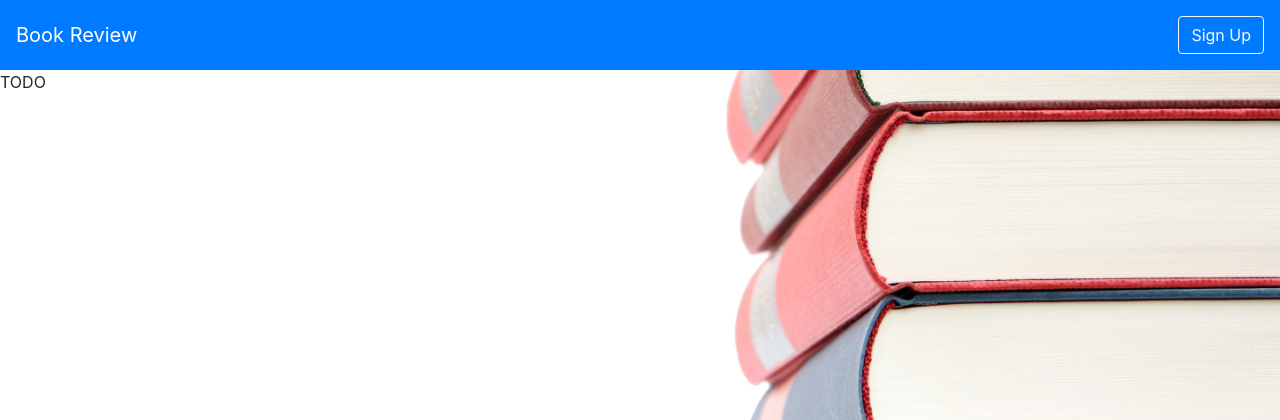
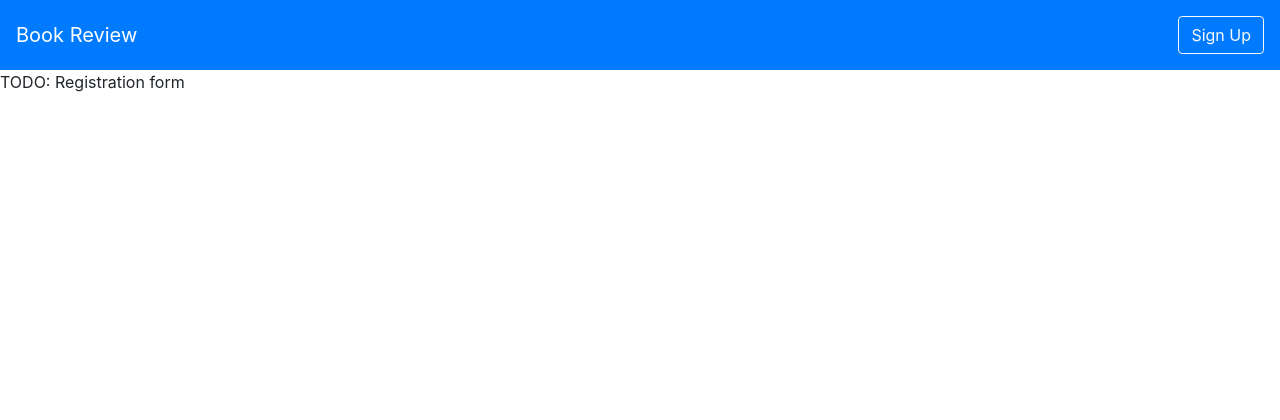
Before and after one commit to zrakhimov/book-review-website, a Flask app: template templates/register.html in a window 1280 px wide. Shown: the top 420 px of the page. Run offline with Flask 2, Linux system fonts and the light colour scheme; the template is opened without the code that fills it, so the values that code supplies are empty; some libraries are stand-ins or nearby versions.

Commit message:
/register route | url_for() and static file links

```diff
--- a/application.py
+++ b/application.py
@@ -23,4 +23,13 @@ db = scoped_session(sessionmaker(bind=engine))
 
 @app.route("/")
 def index():
+    # if Logged in, redirect to /search
+    #else index.html
     return render_template("index.html")
+
+@app.route("/register", methods=["GET", "POST"])
+def register():
+    # if GET, show the registration form
+
+    # if POST, validate and commit to database
+    return render_template("register.html")
--- a/static/site.css
+++ b/static/site.css
@@ -1,13 +1,3 @@
-body {
-  background-image: url("book.jpg");
 
-    /* Full height */
-    height: 100%;
-
-    /* Center and scale the image nicely */
-    background-position: center;
-    background-repeat: no-repeat;
-    background-size: cover;
-}
 
 /*# sourceMappingURL=site.css.map */
--- a/static/site.scss
+++ /dev/null
@@ -1,11 +0,0 @@
-body {
-  background-image: url("book.jpg");
-
-    /* Full height */
-    height: 100%;
-
-    /* Center and scale the image nicely */
-    background-position: center;
-    background-repeat: no-repeat;
-    background-size: cover;
-}
--- a/templates/layout.html
+++ b/templates/layout.html
@@ -3,19 +3,24 @@
   <head>
     <meta charset="utf-8">
     <meta name="viewport" content="width=device-width, initial-scale=1, shrink-to-fit=no">
+    <!-- Custom CSS -->
     <link rel="stylesheet" href="..\static\site.css">
-
+    <!-- Bootstrap CDN -->
     <link rel="stylesheet" href="https://stackpath.bootstrapcdn.com/bootstrap/4.3.1/css/bootstrap.min.css" integrity="sha384-ggOyR0iXCbMQv3Xipma34MD+dH/1fQ784/j6cY/iJTQUOhcWr7x9JvoRxT2MZw1T" crossorigin="anonymous">
-
-    <title>{% block title %} {% endblock %}</title>
+    <title>{% block title %}{% endblock %}</title>
   </head>
   <body>
-    <!-- Navigation Bar -->
+    <!-- Navigation Bar - font: white, bg: blue -->
     <nav class="navbar navbar-dark bg-primary">
-      <a class="navbar-brand" href="#">Book Review</a>
+      <a class="navbar-brand" href="{{url_for("index")}}">Book Review</a>
+        <!-- ml-auto = move nav items to right-->
         <ul class="navbar-nav ml-auto">
           <li class="nav-item">
-              <a class="nav-link" href="#"><button class="btn btn-outline-light" type="submit">Sign Up</button></a>
+            <!-- TODO: Jinja2 if not logged in -->
+              <a class="nav-link" href="{{url_for("register")}}"><button class="btn btn-outline-light" type="submit">Sign Up</button></a>
+            <!-- ELSE
+                Show logOut <name>
+            -->
           </li>
         </ul>
     </nav>
--- a/templates/register.html
+++ b/templates/register.html
@@ -5,5 +5,5 @@
 {% endblock %}
 
 {% block body %}
-  TODO
+  TODO: Registration form
 {% endblock %}
```
Also changed, not shown: templates/index.html (+0 -12 lines), 1 other file.
